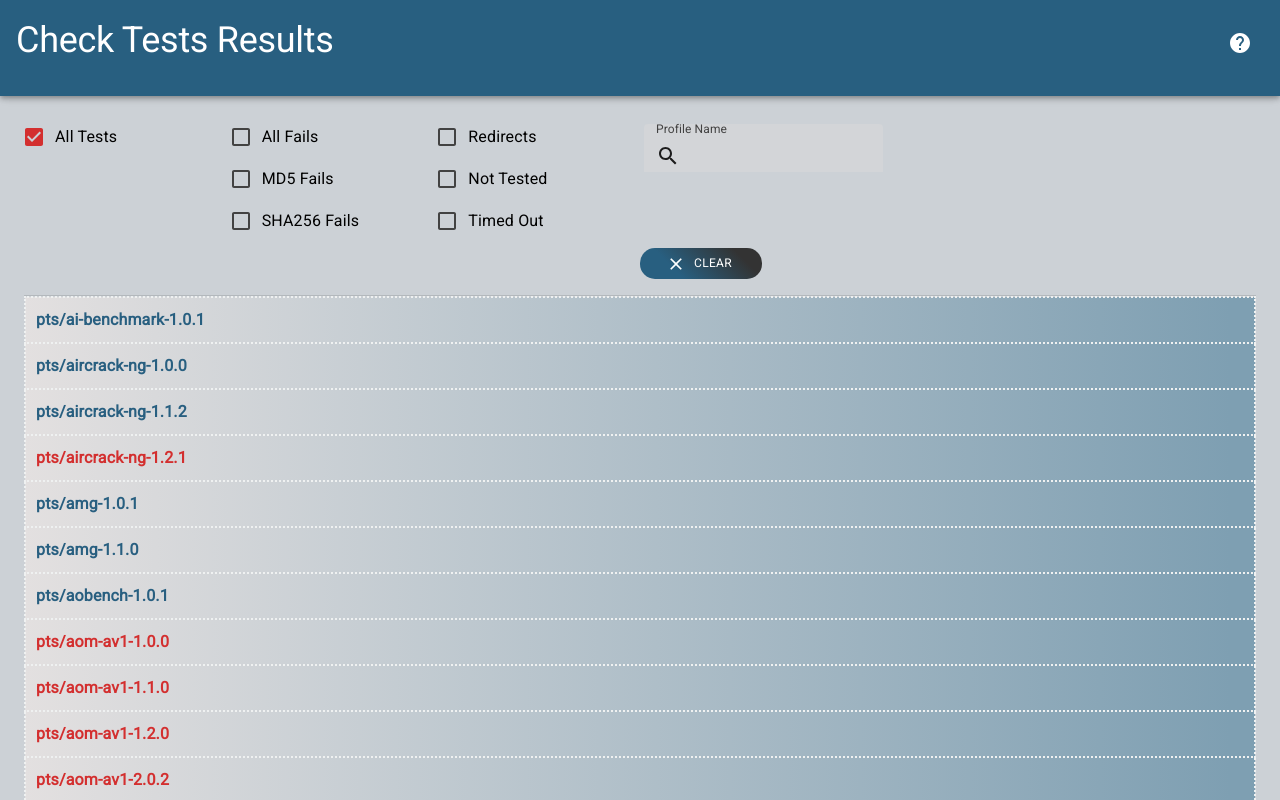
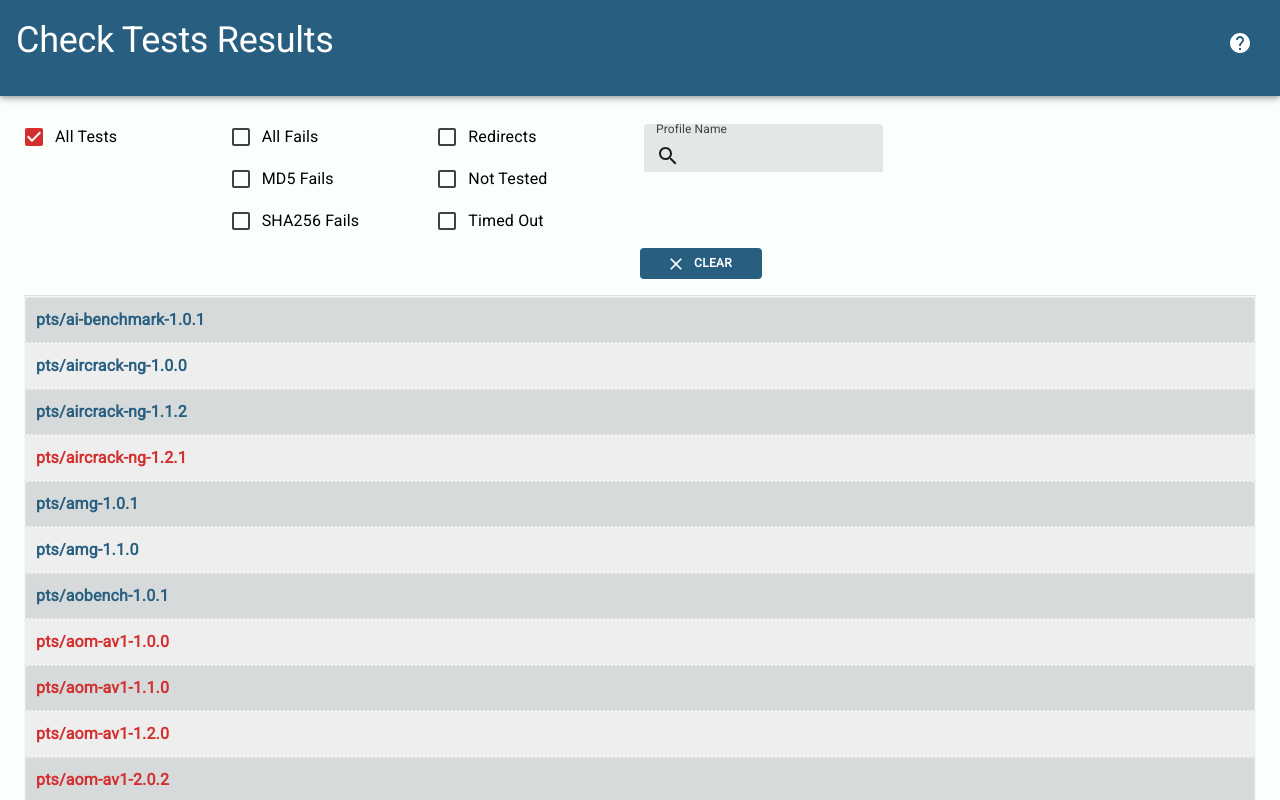
Before and after one commit to tippettj/phoronix-stats, a React (Create React App) app: page / in a window 1280 px wide. Shown: the top 800 px of the page. Built offline with nearby package versions, Linux system fonts and the light colour scheme.

Commit message:
[styles] Updated to use themed colors and styles

```diff
--- a/src/components/styles.js
+++ b/src/components/styles.js
@@ -1,12 +1,16 @@
 import { makeStyles } from '@material-ui/core/styles';
+import { theme } from './theme';
 
-export const useStyles = makeStyles((theme) => ({
+export const useStyles = makeStyles(() => ({
 
     // Container
     root: {
       // flexGrow: 1,
       // alignItems: "center",
       // justifyContent: "center",
+     // background: "#fbfffc",
+      background: "#fbfffc",
+      marginBottom: "3em",
     },
 
     progressBar: {
@@ -17,10 +21,12 @@ export const useStyles = makeStyles((theme) => ({
 
     // Clear Button
     button: {
-        background: 'linear-gradient(45deg, #285F80 29%, #333333 81% )',
+        //background: 'linear-gradient(45deg, #285F80 29%, #333333 81% )',
+        background: theme.palette.primary.main,
+        color: theme.palette.primary.contrastText,
+        fontWeight: theme.typography.fontWeightBold,
         border: 0,
-        borderRadius: 15,
-        color: '#FFFFFF', // white
+        borderRadius: theme.shape.borderRadius,
         padding: '5px 30px',
         // marginRight: '20px',
         fontSize: 12,
@@ -29,7 +35,7 @@ export const useStyles = makeStyles((theme) => ({
 
     toolbar: {
       //background: 'linear-gradient(45deg, #285F80 29%, rgba(51,51,51,95) 91% )',
-      background: "#285F80",
+      background: theme.palette.primary.main,
       padding: '1em',
     },
 
@@ -40,10 +46,22 @@ export const useStyles = makeStyles((theme) => ({
         // borderStyle: "solid",
     },
 
+    // checkboxes tool tip
+    checkboxTip: {
+      // backgroundColor: theme.palette.common.white,
+      color: theme.palette.common.black,
+      fontSize: "48!important",
+    },
     // Rows containing the profile Name
     profileNameRow: {
+      backgroundColor: theme.palette.grey[200],
+      '&:nth-of-type(odd)': {
+        backgroundColor: theme.palette.grey[100],
+      },
       //backgroundColor: "#CCD1D1", //light grey
-      backgroundImage: 'linear-gradient(90deg, rgba(227,224,224, 5) 0%, rgba(126,159,178,1) 98%)',
+      //backgroundColor: "rgba(227,224,224, 5)", //light grey
+      //backgroundColor: "#FFFFFF", //light grey
+      //backgroundImage: 'linear-gradient(90deg, rgba(227,224,224, 5) 0%, rgba(126,159,178,1) 98%)',
     },
 
     // Profile Name titles
@@ -72,22 +90,26 @@ export const useStyles = makeStyles((theme) => ({
 
     // Rows containing package Names Details FileName/FileSize
     packageNameRow: {
-      backgroundColor: "#d6dada",
+      //backgroundColor: "#d6dada",
+      backgroundColor: theme.palette.grey[100],
+
     },
 
     // Rows containing mirror details ie Status/Duplicate/Failures
     mirrorRow: {
-      backgroundColor: "#d6dada",
+      //backgroundColor: "#d6dada",
+      backgroundColor: theme.palette.grey[100],
     },
 
     // Rows containing failure details ie MD5/SHA246
     failureRow: {
-      backgroundColor: "#d6dada",
+      //backgroundColor: "#d6dada",
+      backgroundColor: theme.palette.grey[100],
     },
 
     // Heading throughout Table, usually keys in JSON File
     heading: {
-         color: "#000000", //black
+         color: theme.palette.text.primary, //black
          fontWeight:theme.typography.fontWeightMedium,
          marginLeft: "3em"
     },
@@ -117,20 +139,21 @@ export const useStyles = makeStyles((theme) => ({
 
     // Headings for the mirror data. Usually keys like Status/Duplicate/Failures
     mirrorDataHeading: {
-      color: "#000000", //black
+      color: theme.palette.text.primary, //black
       fontWeight:theme.typography.fontWeightMedium,
       width: "130px",
     },
 
     // Headings for the failures
     failureHeading: {
-      color: "#000000", //black
+      color: theme.palette.text.primary, //black
       fontWeight:theme.typography.fontWeightMedium,
  },
     //TextField details
     searchField: {
       //backgroundColor: "#d7d8da", // a bit darker then #d3d5d8
-      backgroundColor: "#d3d5d8",
+      //backgroundColor: "#d3d5d8",
+      backgroundColor: theme.palette.background.textfield,
       marginTop:"0.5em",
     },
 
```
